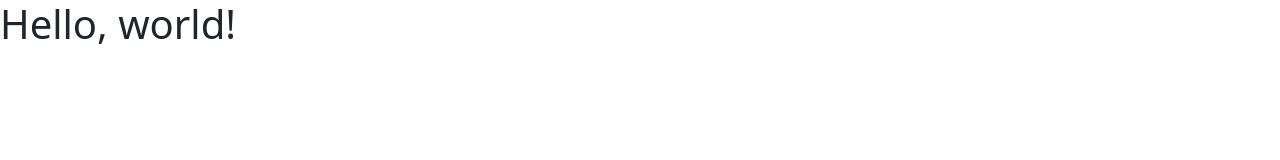
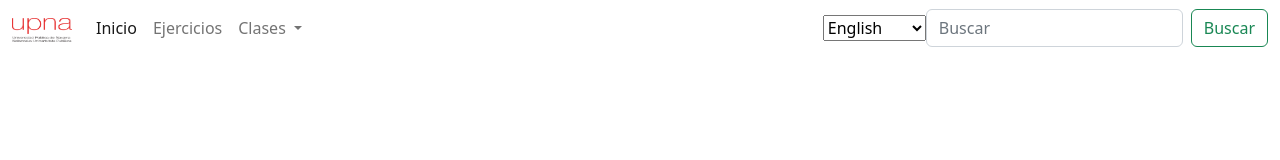
Before and after one commit to WilsonSmithRobles/demo-dsm-bootstrap-2023, a plain HTML site: page admin.html in a window 1280 px wide. Drawn offline with nearby package versions, Linux system fonts and the light colour scheme.

Commit message:
modified:   admin.html

```diff
--- a/admin.html
+++ b/admin.html
@@ -1,13 +1,68 @@
 <!doctype html>
 <html lang="en">
+
 <head>
   <meta charset="utf-8">
   <meta name="viewport" content="width=device-width, initial-scale=1">
   <title>Admin-Page</title>
-    <link href="https://cdn.jsdelivr.net/npm/bootstrap@5.2.3/dist/css/bootstrap.min.css" rel="stylesheet" integrity="sha384-rbsA2VBKQhggwzxH7pPCaAqO46MgnOM80zW1RWuH61DGLwZJEdK2Kadq2F9CUG65" crossorigin="anonymous">
+  <link href="https://cdn.jsdelivr.net/npm/bootstrap@5.2.3/dist/css/bootstrap.min.css" rel="stylesheet"
+    integrity="sha384-rbsA2VBKQhggwzxH7pPCaAqO46MgnOM80zW1RWuH61DGLwZJEdK2Kadq2F9CUG65" crossorigin="anonymous">
 </head>
+
 <body>
-    <h1>Hello, world!</h1>
-    <script src="https://cdn.jsdelivr.net/npm/bootstrap@5.2.3/dist/js/bootstrap.bundle.min.js" integrity="sha384-kenU1KFdBIe4zVF0s0G1M5b4hcpxyD9F7jL+jjXkk+Q2h455rYXK/7HAuoJl+0I4" crossorigin="anonymous"></script>
+
+  <nav class="navbar navbar-expand-lg bg-body-tertiary">
+    <div class="container-fluid">
+      <a class="navbar-brand" href="#">
+        <img src="img\UPNA.png" alt="UPNA Home" width="60" height="24">
+      </a>
+      <button class="navbar-toggler" type="button" data-bs-toggle="collapse" data-bs-target="#navbarSupportedContent"
+        aria-controls="navbarSupportedContent" aria-expanded="false" aria-label="Toggle navigation">
+        <span class="navbar-toggler-icon"></span>
+      </button>
+      <div class="collapse navbar-collapse" id="navbarSupportedContent">
+        <ul class="navbar-nav me-auto mb-2 mb-lg-0">
+          <li class="nav-item">
+            <a class="nav-link active" aria-current="page" href="#">Inicio</a>
+          </li>
+          <li class="nav-item">
+            <a class="nav-link" href="#">Ejercicios</a>
+          </li>
+          <li class="nav-item dropdown">
+            <a class="nav-link dropdown-toggle" href="#" role="button" data-bs-toggle="dropdown" aria-expanded="false">
+              Clases
+            </a>
+            <ul class="dropdown-menu">
+              <li><a class="dropdown-item" href="#">Clase 1</a></li>
+              <li><a class="dropdown-item" href="#">Clase 2</a></li>
+              <li><a class="dropdown-item" href="#">Clase 3</a></li>
+            </ul>
+          </li>
+        </ul>
+
+        <select class="selectpicker" data-width="fit">
+          <option>English</option>
+          <option>Español</option>
+          <option>Français</option>
+          <option>Deutsch</option>
+          <option>斜纹棉布裤</option>
+        </select>
+
+        <form class="d-flex" role="search">
+          <input class="form-control me-2" type="search" placeholder="Buscar" aria-label="Search">
+          <button class="btn btn-outline-success" type="submit">Buscar</button>
+        </form>
+      </div>
+    </div>
+  </nav>
+
+
+
+
+
+  <script src="https://cdn.jsdelivr.net/npm/bootstrap@5.2.3/dist/js/bootstrap.bundle.min.js"
+    integrity="sha384-kenU1KFdBIe4zVF0s0G1M5b4hcpxyD9F7jL+jjXkk+Q2h455rYXK/7HAuoJl+0I4"
+    crossorigin="anonymous"></script>
 </body>
+
 </html>
```
Lines whose indentation alone changed are shown as unchanged.
